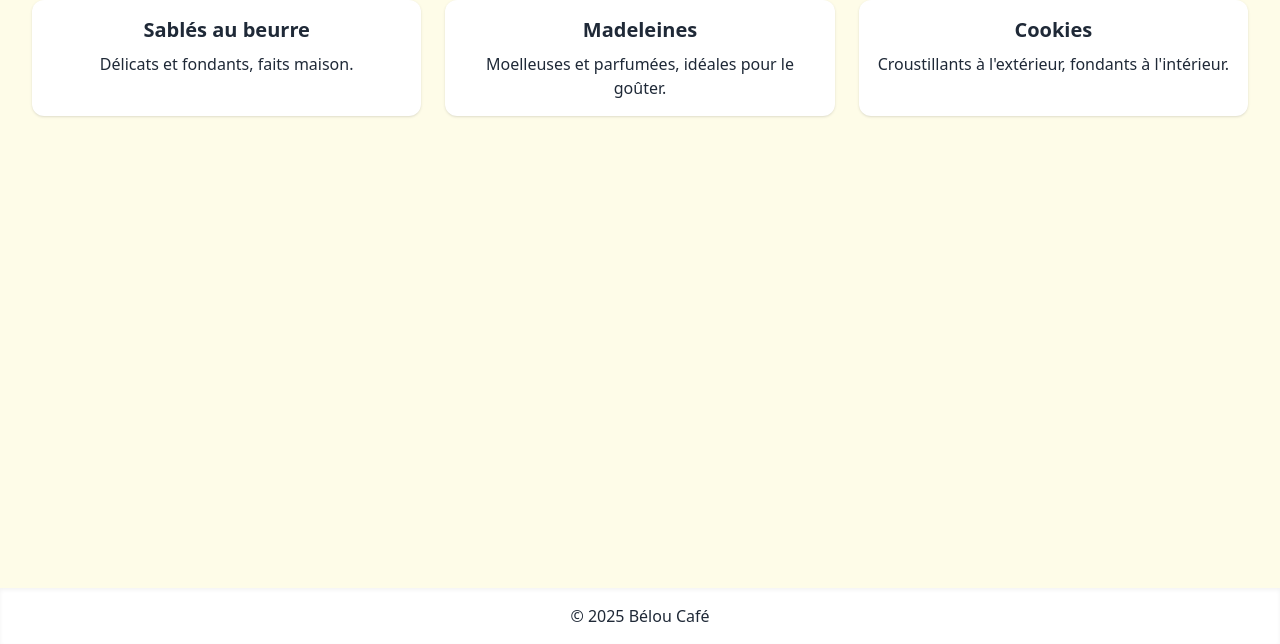
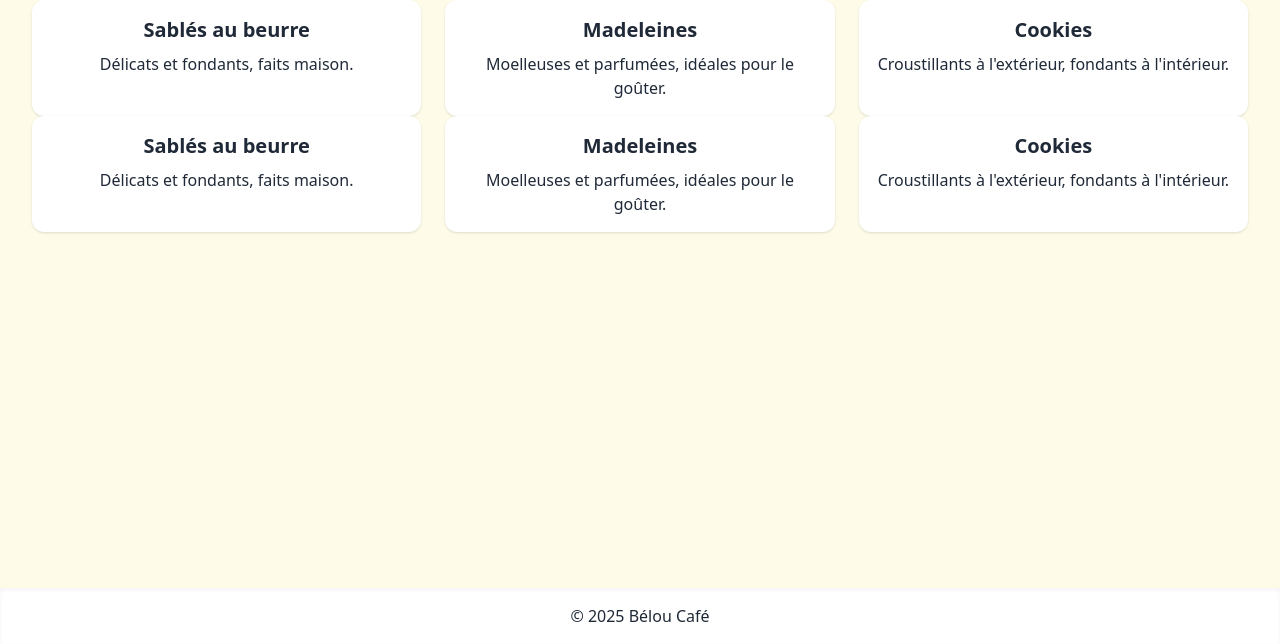
Before and after one commit to PaPerso/BNC-website, a plain HTML site: page pages/produits.html in a window 1280 px wide. Shown: the part 156-800 px from the top of the page. Drawn offline with nearby package versions, Linux system fonts and the light colour scheme.

Commit message:
testing things

```diff
--- a/pages/produits.html
+++ b/pages/produits.html
@@ -55,6 +55,20 @@
             <p>Croustillants à l'extérieur, fondants à l'intérieur.</p>
         </div>
         </div>
+        <div class="grid grid-cols-1 md:grid-cols-3 gap-6">
+            <div class="bg-white p-4 rounded-xl shadow">
+                <h3 class="text-xl font-bold mb-2">Sablés au beurre</h3>
+                <p>Délicats et fondants, faits maison.</p>
+            </div>
+            <div class="bg-white p-4 rounded-xl shadow">
+                <h3 class="text-xl font-bold mb-2">Madeleines</h3>
+                <p>Moelleuses et parfumées, idéales pour le goûter.</p>
+            </div>
+            <div class="bg-white p-4 rounded-xl shadow">
+                <h3 class="text-xl font-bold mb-2">Cookies</h3>
+                <p>Croustillants à l'extérieur, fondants à l'intérieur.</p>
+            </div>
+            </div>
     </main>
 
     <footer class="p-4 bg-white shadow-inner text-center">
```
